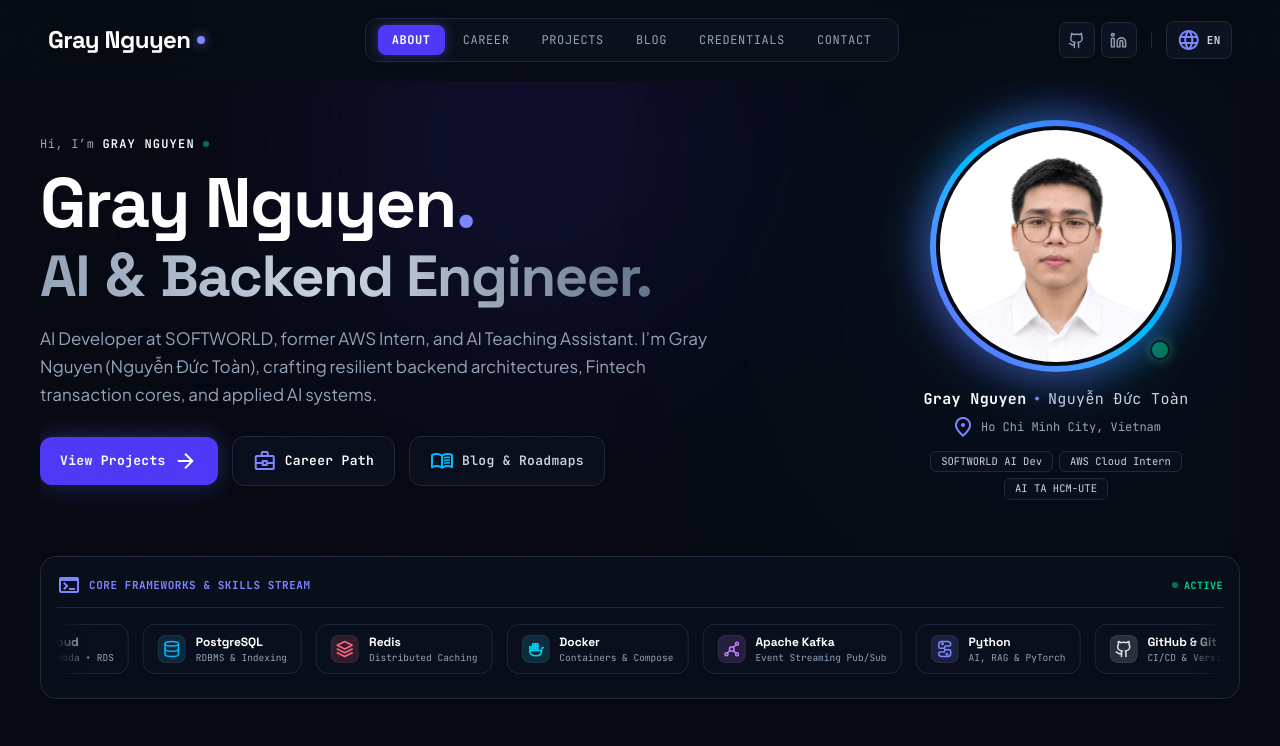
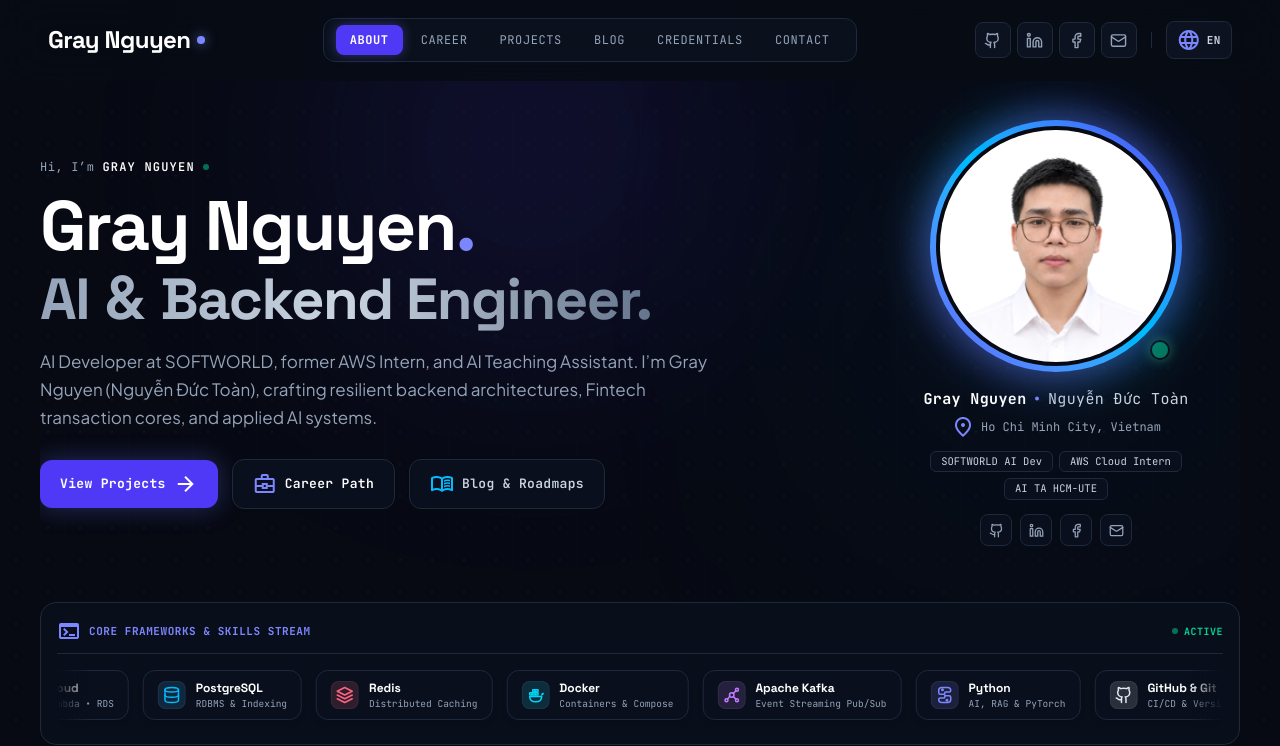
Before and after one commit to GrayDev-VN/graydev-portfolio, a Next.js app: page / in a window 1280 px wide. Shown: the top 746 px of the page. Built offline with nearby package versions, Linux system fonts and the light colour scheme.

Commit message:
feat: add facebook and email icons across navbar, hero, contact and footer

```diff
--- a/src/components/BrandIcons.tsx
+++ b/src/components/BrandIcons.tsx
@@ -41,6 +41,45 @@ export function Linkedin({ size = 24, className, ...props }: IconProps) {
       <path d="M16 8a6 6 0 0 1 6 6v7h-4v-7a2 2 0 0 0-2-2 2 2 0 0 0-2 2v7h-4v-7a6 6 0 0 1 6-6z" />
       <rect width="4" height="12" x="2" y="9" />
       <circle cx="4" cy="4" r="2" />
+    </svg>
+  );
+}
+
+export function Facebook({ size = 24, className, ...props }: IconProps) {
+  return (
+    <svg
+      width={size}
+      height={size}
+      viewBox="0 0 24 24"
+      fill="none"
+      stroke="currentColor"
+      strokeWidth="2"
+      strokeLinecap="round"
+      strokeLinejoin="round"
+      className={className}
+      {...props}
+    >
+      <path d="M18 2h-3a5 5 0 0 0-5 5v3H7v4h3v8h4v-8h3l1-4h-4V7a1 1 0 0 1 1-1h3z" />
+    </svg>
+  );
+}
+
+export function Mail({ size = 24, className, ...props }: IconProps) {
+  return (
+    <svg
+      width={size}
+      height={size}
+      viewBox="0 0 24 24"
+      fill="none"
+      stroke="currentColor"
+      strokeWidth="2"
+      strokeLinecap="round"
+      strokeLinejoin="round"
+      className={className}
+      {...props}
+    >
+      <rect width="20" height="16" x="2" y="4" rx="2" />
+      <path d="m22 7-8.97 5.7a1.94 1.94 0 0 1-2.06 0L2 7" />
     </svg>
   );
 }
@@ -167,6 +206,8 @@ export function PowerBIIcon({ size = 24, className, ...props }: IconProps) {
 
 export const GithubIcon = Github;
 export const LinkedinIcon = Linkedin;
+export const FacebookIcon = Facebook;
+export const MailIcon = Mail;
 
 export function getTechIcon(name: string, size = 16, className = ""): React.ReactNode {
   const lower = name.toLowerCase();
--- a/src/components/ContactSection.tsx
+++ b/src/components/ContactSection.tsx
@@ -1,7 +1,7 @@
 "use client";
 
 import React, { useState } from "react";
-import { Linkedin } from "@/components/BrandIcons";
+import { Linkedin, Facebook } from "@/components/BrandIcons";
 import { PORTFOLIO_DATA } from "@/data/portfolioData";
 import { useLocale } from "@/components/LocaleProvider";
 
@@ -164,6 +164,27 @@ export default function ContactSection() {
                   <span className="font-[JetBrains_Mono] text-[10px] text-[#64748b] uppercase tracking-wider">LinkedIn</span>
                   <span className="font-[JetBrains_Mono] text-[13px] text-white font-semibold group-hover:text-indigo-300">
                     {t("CONNECT ON LINKEDIN", "KẾT NỐI TRÊN LINKEDIN")}
+                  </span>
+                </div>
+                <span className="material-symbols-outlined text-[18px] text-[#64748b] group-hover:translate-x-0.5 group-hover:-translate-y-0.5 transition-transform ml-auto">
+                  open_in_new
+                </span>
+              </a>
+
+              {/* Facebook */}
+              <a
+                href={PORTFOLIO_DATA.profile.facebook}
+                target="_blank"
+                rel="noreferrer"
+                className="p-4 rounded-2xl bg-[#0c121f] border border-[#1e293b] hover:border-slate-600 flex items-center gap-3 transition-all group"
+              >
+                <div className="w-10 h-10 rounded-xl bg-[#101827] border border-[#1e293b] flex items-center justify-center text-[#94a3b8] group-hover:text-[#1877F2]">
+                  <Facebook aria-hidden="true" size={20} />
+                </div>
+                <div className="flex flex-col">
+                  <span className="font-[JetBrains_Mono] text-[10px] text-[#64748b] uppercase tracking-wider">Facebook</span>
+                  <span className="font-[JetBrains_Mono] text-[13px] text-white font-semibold group-hover:text-blue-300">
+                    {t("CONNECT ON FACEBOOK", "KẾT NỐI TRÊN FACEBOOK")}
                   </span>
                 </div>
                 <span className="material-symbols-outlined text-[18px] text-[#64748b] group-hover:translate-x-0.5 group-hover:-translate-y-0.5 transition-transform ml-auto">
--- a/src/components/Footer.tsx
+++ b/src/components/Footer.tsx
@@ -2,6 +2,7 @@ import React from "react";
 import Link from "next/link";
 import { PORTFOLIO_DATA } from "@/data/portfolioData";
 import { useLocale } from "@/components/LocaleProvider";
+import { Github, Linkedin, Facebook, Mail } from "@/components/BrandIcons";
 
 export default function Footer() {
   const { t } = useLocale();
@@ -35,9 +36,47 @@ export default function Footer() {
           <Link href="/credentials#contact" className="hover:text-white transition-colors">{t("CONTACT", "LIÊN HỆ")}</Link>
         </div>
 
-        {/* Copyright */}
-        <div className="font-[JetBrains_Mono] text-[11px] text-[#64748b] text-center md:text-right">
-          © 2026 {PORTFOLIO_DATA.profile.name} ({PORTFOLIO_DATA.profile.realName}).
+        {/* Social Icons & Copyright */}
+        <div className="flex flex-col items-center md:items-end gap-3">
+          <div className="flex items-center gap-2">
+            <a
+              href={PORTFOLIO_DATA.profile.github}
+              target="_blank"
+              rel="noreferrer"
+              aria-label="GitHub Profile"
+              className="w-8 h-8 rounded-lg bg-[#0c121f] border border-[#1e293b] flex items-center justify-center text-[#94a3b8] hover:text-white hover:border-indigo-500/50 hover:bg-[#141d30] transition-all"
+            >
+              <Github size={15} />
+            </a>
+            <a
+              href={PORTFOLIO_DATA.profile.linkedin}
+              target="_blank"
+              rel="noreferrer"
+              aria-label="LinkedIn Profile"
+              className="w-8 h-8 rounded-lg bg-[#0c121f] border border-[#1e293b] flex items-center justify-center text-[#94a3b8] hover:text-white hover:border-indigo-500/50 hover:bg-[#141d30] transition-all"
+            >
+              <Linkedin size={15} />
+            </a>
+            <a
+              href={PORTFOLIO_DATA.profile.facebook}
+              target="_blank"
+              rel="noreferrer"
+              aria-label="Facebook Profile"
+              className="w-8 h-8 rounded-lg bg-[#0c121f] border border-[#1e293b] flex items-center justify-center text-[#94a3b8] hover:text-[#1877F2] hover:border-blue-500/50 hover:bg-[#141d30] transition-all"
+            >
+              <Facebook size={15} />
+            </a>
+            <a
+              href={`mailto:${PORTFOLIO_DATA.profile.email}`}
+              aria-label="Email Contact"
+              className="w-8 h-8 rounded-lg bg-[#0c121f] border border-[#1e293b] flex items-center justify-center text-[#94a3b8] hover:text-emerald-400 hover:border-emerald-500/50 hover:bg-[#141d30] transition-all"
+            >
+              <Mail size={15} />
+            </a>
+          </div>
+          <div className="font-[JetBrains_Mono] text-[11px] text-[#64748b] text-center md:text-right">
+            © 2026 {PORTFOLIO_DATA.profile.name} ({PORTFOLIO_DATA.profile.realName}).
+          </div>
         </div>
       </div>
     </footer>
--- a/src/components/HeroSection.tsx
+++ b/src/components/HeroSection.tsx
@@ -15,6 +15,9 @@ import {
   PythonIcon,
   GitIcon,
   GithubIcon,
+  LinkedinIcon,
+  FacebookIcon,
+  MailIcon,
   TypeScriptIcon,
   PowerBIIcon,
 } from "@/components/BrandIcons";
@@ -271,6 +274,44 @@ export default function HeroSection() {
                     AI TA HCM-UTE
                   </span>
                 </div>
+
+                {/* Social Connect Cluster */}
+                <div className="flex items-center gap-2 mt-3.5">
+                  <a
+                    href={PORTFOLIO_DATA.profile.github}
+                    target="_blank"
+                    rel="noreferrer"
+                    aria-label="GitHub Profile"
+                    className="w-8 h-8 rounded-lg bg-[#0a0f1d] border border-[#1e293b] flex items-center justify-center text-[#94a3b8] hover:text-white hover:border-indigo-500/50 hover:bg-[#152038] transition-all"
+                  >
+                    <GithubIcon size={15} />
+                  </a>
+                  <a
+                    href={PORTFOLIO_DATA.profile.linkedin}
+                    target="_blank"
+                    rel="noreferrer"
+                    aria-label="LinkedIn Profile"
+                    className="w-8 h-8 rounded-lg bg-[#0a0f1d] border border-[#1e293b] flex items-center justify-center text-[#94a3b8] hover:text-white hover:border-indigo-500/50 hover:bg-[#152038] transition-all"
+                  >
+                    <LinkedinIcon size={15} />
+                  </a>
+                  <a
+                    href={PORTFOLIO_DATA.profile.facebook}
+                    target="_blank"
+                    rel="noreferrer"
+                    aria-label="Facebook Profile"
+                    className="w-8 h-8 rounded-lg bg-[#0a0f1d] border border-[#1e293b] flex items-center justify-center text-[#94a3b8] hover:text-[#1877F2] hover:border-blue-500/50 hover:bg-[#152038] transition-all"
+                  >
+                    <FacebookIcon size={15} />
+                  </a>
+                  <a
+                    href={`mailto:${PORTFOLIO_DATA.profile.email}`}
+                    aria-label="Email Contact"
+                    className="w-8 h-8 rounded-lg bg-[#0a0f1d] border border-[#1e293b] flex items-center justify-center text-[#94a3b8] hover:text-emerald-400 hover:border-emerald-500/50 hover:bg-[#152038] transition-all"
+                  >
+                    <MailIcon size={15} />
+                  </a>
+                </div>
               </div>
             </div>
 
--- a/src/components/Navbar.tsx
+++ b/src/components/Navbar.tsx
@@ -2,7 +2,7 @@
 
 import React, { useState, useEffect } from "react";
 import Link from "next/link";
-import { Github, Linkedin } from "@/components/BrandIcons";
+import { Github, Linkedin, Facebook, Mail } from "@/components/BrandIcons";
 import { PORTFOLIO_DATA } from "@/data/portfolioData";
 import { useLocale } from "@/components/LocaleProvider";
 
@@ -88,6 +88,22 @@ export default function Navbar({ activeSection }: NavbarProps) {
             >
               <Linkedin aria-hidden="true" size={17} />
             </a>
+            <a
+              href={PORTFOLIO_DATA.profile.facebook}
+              target="_blank"
+              rel="noreferrer"
+              aria-label="Facebook Profile"
+              className="w-9 h-9 rounded-lg bg-[#0c121f] border border-[#1e293b] flex items-center justify-center text-[#94a3b8] hover:text-[#1877F2] hover:border-blue-500/50 hover:bg-[#141d30] transition-all"
+            >
+              <Facebook aria-hidden="true" size={17} />
+            </a>
+            <a
+              href={`mailto:${PORTFOLIO_DATA.profile.email}`}
+              aria-label="Email Contact"
+              className="w-9 h-9 rounded-lg bg-[#0c121f] border border-[#1e293b] flex items-center justify-center text-[#94a3b8] hover:text-emerald-400 hover:border-emerald-500/50 hover:bg-[#141d30] transition-all"
+            >
+              <Mail aria-hidden="true" size={17} />
+            </a>
           </div>
 
           <div className="h-4 w-px bg-[#1e293b] hidden sm:block mx-1" />
@@ -134,6 +150,44 @@ export default function Navbar({ activeSection }: NavbarProps) {
               {t(link.label, link.labelVi)}
             </Link>
           ))}
+
+          {/* Mobile Social Links */}
+          <div className="grid grid-cols-4 gap-2 pt-3 mt-1 border-t border-[#1e293b]">
+            <Link
+              href={PORTFOLIO_DATA.profile.github}
+              target="_blank"
+              rel="noreferrer"
+              aria-label="GitHub Profile"
+              className="py-2.5 rounded-lg bg-[#0c121f] border border-[#1e293b] flex items-center justify-center text-[#94a3b8] hover:text-white"
+            >
+              <Github size={17} />
+            </Link>
+            <a
+              href={PORTFOLIO_DATA.profile.linkedin}
+              target="_blank"
+              rel="noreferrer"
+              aria-label="LinkedIn Profile"
+              className="py-2.5 rounded-lg bg-[#0c121f] border border-[#1e293b] flex items-center justify-center text-[#94a3b8] hover:text-white"
+            >
+              <Linkedin size={17} />
+            </a>
+            <a
+              href={PORTFOLIO_DATA.profile.facebook}
+              target="_blank"
+              rel="noreferrer"
+              aria-label="Facebook Profile"
+              className="py-2.5 rounded-lg bg-[#0c121f] border border-[#1e293b] flex items-center justify-center text-[#94a3b8] hover:text-[#1877F2]"
+            >
+              <Facebook size={17} />
+            </a>
+            <a
+              href={`mailto:${PORTFOLIO_DATA.profile.email}`}
+              aria-label="Email Contact"
+              className="py-2.5 rounded-lg bg-[#0c121f] border border-[#1e293b] flex items-center justify-center text-[#94a3b8] hover:text-emerald-400"
+            >
+              <Mail size={17} />
+            </a>
+          </div>
         </div>
       )}
     </header>
--- a/src/data/portfolioData.ts
+++ b/src/data/portfolioData.ts
@@ -103,6 +103,7 @@ export const PORTFOLIO_DATA = {
     email: "ndtoan.work@gmail.com",
     github: "https://github.com/GrayDev-VN",
     linkedin: "https://www.linkedin.com/in/ndtoanwork/",
+    facebook: "https://www.facebook.com/ndtoanwork",
     university: "HCM-UTE",
     currentRole: "AI Developer @ SOFTWORLD",
     location: "Ho Chi Minh City, Vietnam",
```
